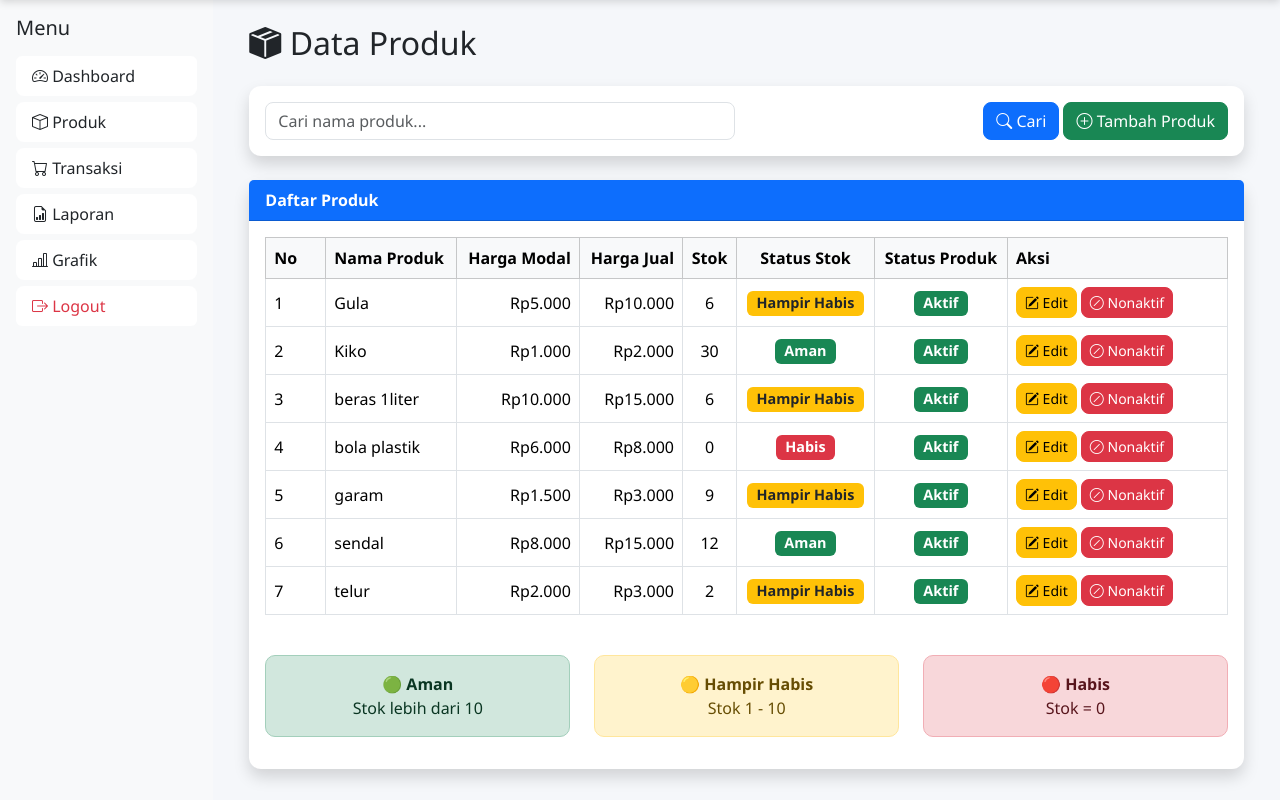
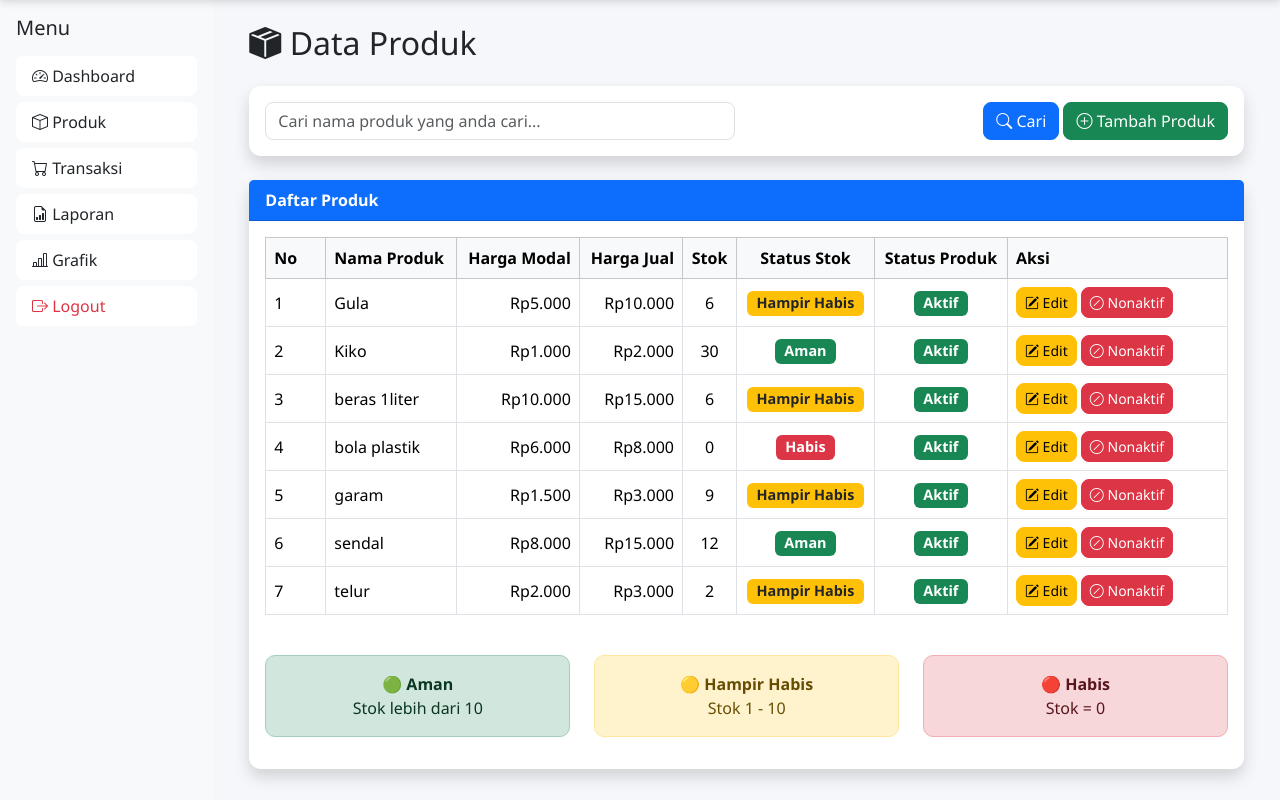
Before and after one commit to zahidfarhan3305-cmyk/Smart-Retail-Web, a Flask app: page /produk/ in a window 1280 px wide. Shown: the part 56-856 px from the top of the page. Run offline with Flask 3, Linux system fonts and the light colour scheme; a user stored in the database is signed in; data comes from the database, SQL or seed files in the repository.

Commit message:
Kelola Produk

```diff
--- a/templates/produk.html
+++ b/templates/produk.html
@@ -40,7 +40,7 @@ Data Produk
 
                             name="keyword"
 
-                            placeholder="Cari nama produk..."
+                            placeholder="Cari nama produk yang anda cari..."
 
                             value="{{ keyword }}">
 
```
